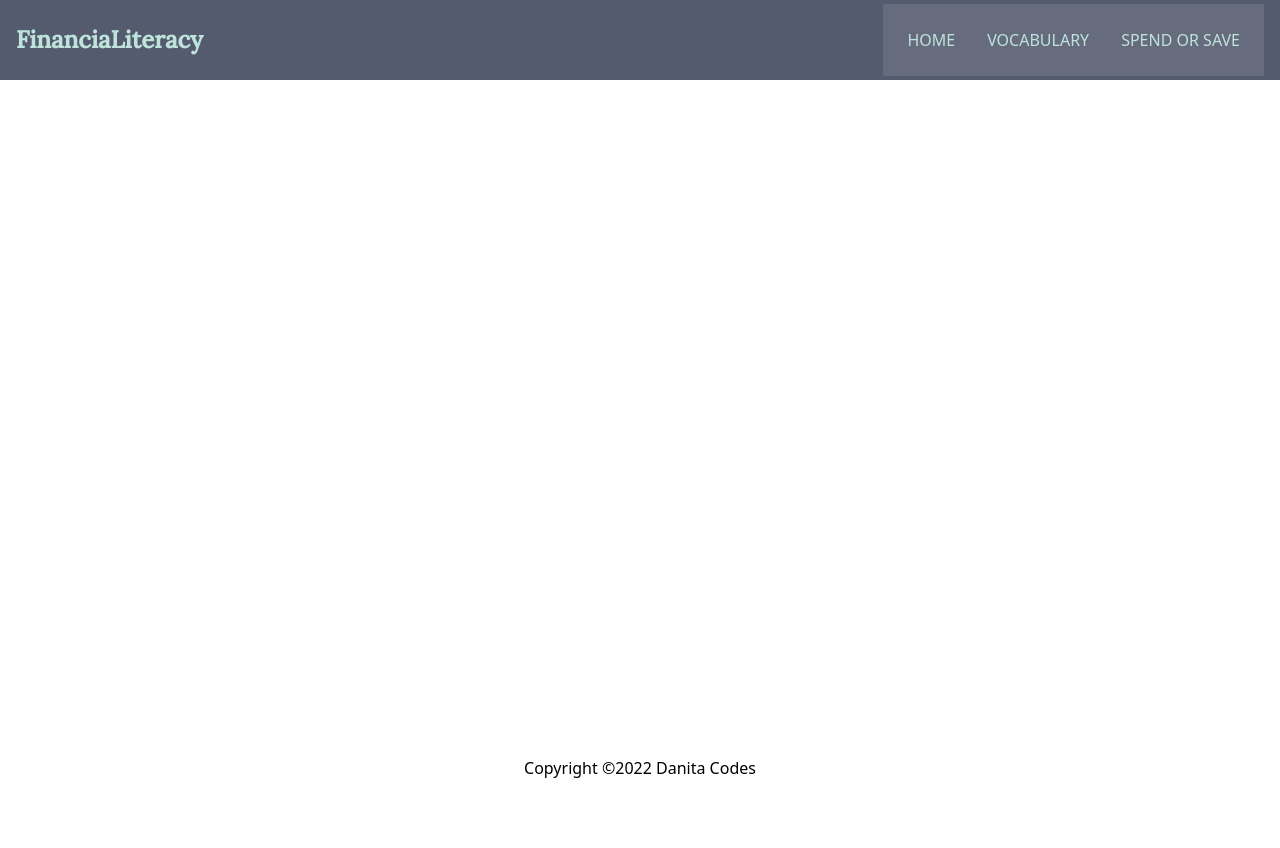
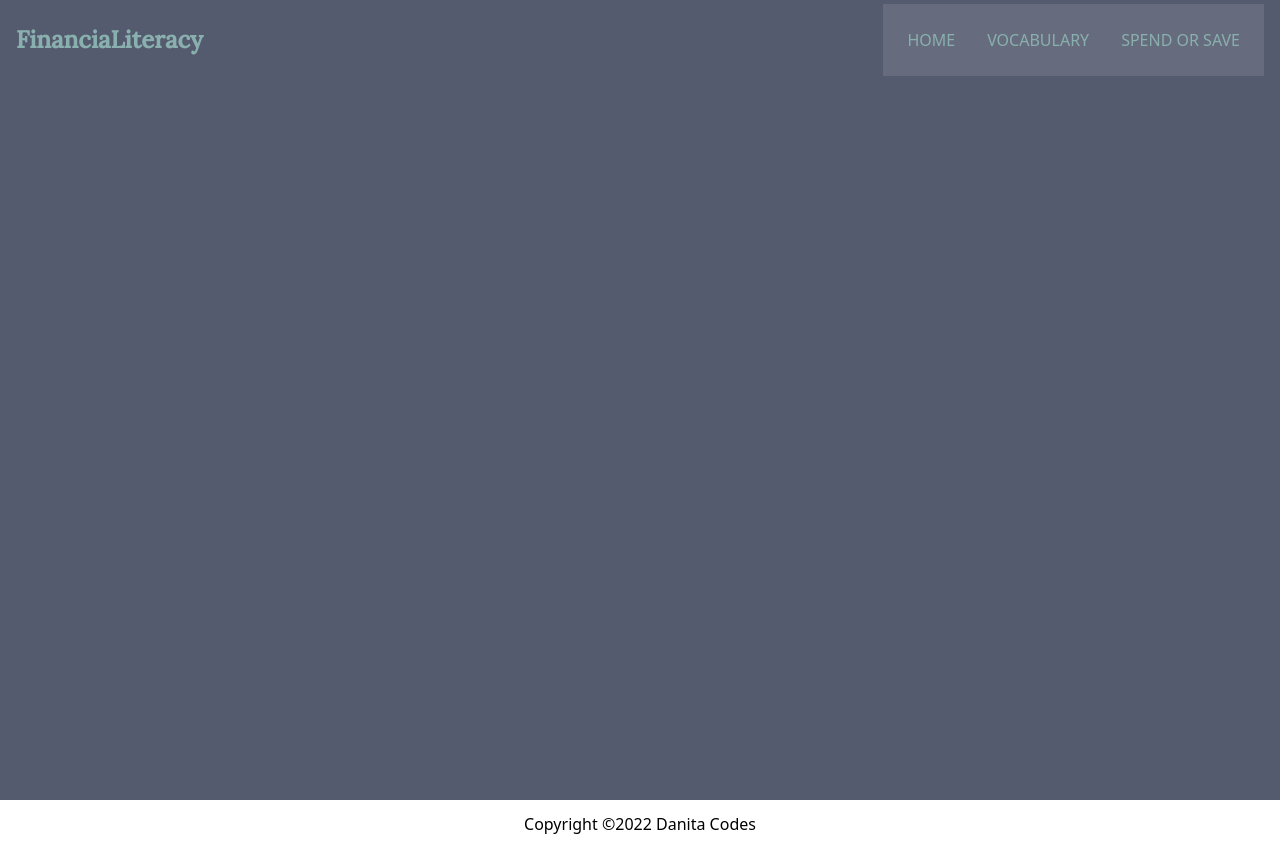
Before and after one commit to danitacodes/financial-literacy, a React (Create React App) app: page /vocab in a window 1280 px wide. Before the commit the page ends 800 px from the top, so only its background shows below. Built offline with nearby package versions, Linux system fonts and the light colour scheme.

Commit message:
created links

```diff
--- a/src/App.js
+++ b/src/App.js
@@ -1,15 +1,21 @@
+import { Routes, Route } from "react-router-dom";
 import Navbar from "./components/Navbar";
 import Footer from "./components/Footer";
+import Home from "./components/Home";
+import Vocabulary from "./components/Vocabulary";
+import SpendSave from "./components/SpendSave";
 
 function App() {
   return (
-     <div>
+     <>
         <Navbar />
-        <main style={{minHeight: "93vh"}}>
-
-        </main>
+        <Routes>
+          <Route path='/' element={<Home/>} />
+          <Route path='/vocab' element={<Vocabulary/>} />
+          <Route path='/save' element={<SpendSave/>} />
+        </Routes>
         <Footer />
-     </div>
+     </>
   );
 }
 
--- /dev/null
+++ b/src/components/Home.js
@@ -0,0 +1,14 @@
+import React from 'react'
+
+const Home = () => {
+  return (
+    <div className='bg-hero-image w-full h-screen bg-cover bg-center flex items-center px-4'>
+        <div className='uppercase text-center text-white font-bold'>
+            <h3 className='text-3xl font-Lato'>It's never too early to</h3>
+            <h1 className='text-7xl font-Lato'>learn</h1>
+        </div>
+    </div>
+  )
+}
+
+export default Home
--- a/src/components/Navbar.js
+++ b/src/components/Navbar.js
@@ -8,16 +8,22 @@ const Navbar = () => {
     const handleClick = () => setActive(!active)
 
   return (
-    <div className="fixed w-full h-[80px] text-primary bg-[#555B6E] flex justify-between px-4 items-center">
+    <div className="fixed w-full h-[80px] text-seagreen bg-[#555B6E] flex justify-between px-4 items-center">
         <div className="text-2xl font-bold text-center">
-            <h1 className="font-Lora">FinanciaLiteracy</h1>
+            <h1 className="font-Lora"><a href='/'>FinanciaLiteracy</a></h1>
         </div>
 
             {/* Nav Links */}
             <ul className="hidden md:flex gap-8 p-6 uppercase bg-white/10">
-               <li>Home</li>
-               <li>Vocabulary</li>
-               <li>Spend or Save</li>
+               <li>
+                    <a href='/'>Home</a>
+                </li>
+               <li>
+                    <a href='/vocab'>Vocabulary</a>
+                </li>
+               <li>
+                    <a href='/spend'>Spend or Save</a>
+                </li>
             </ul>
 
 
@@ -29,9 +35,15 @@ const Navbar = () => {
         {/* Small Screen Menu */}
         <ul className={!active ? 'hidden': "flex-col flex items-center fixed inset-0 left-1/4 uppercase gap-8 p-8 bg-black/40 backdrop-blur-lg justify-center"}>
         {!active ? <MenuOutlined  className='scale-150 cursor-pointer'/>  : <Close onClick={handleClick} className='cursor-pointer'/>}
-            <li>Home</li>
-            <li>Vocabulary</li>
-            <li>Spend or Save</li>
+            <li>
+                <a href='/'>Home</a>
+            </li>
+            <li>
+                <a href='/vocab'>Vocabulary</a>
+            </li>
+            <li>
+                <a href='/spend'>Spend or Save</a>
+            </li>
         </ul>
 
        </div>
--- a/src/components/Vocabulary.js
+++ b/src/components/Vocabulary.js
@@ -1,10 +1,12 @@
 import React from 'react'
-
-
 
 const Vocabulary = () => {
   return (
-    <div></div>
+    <div className='w-full h-screen bg-[#555B6E]'>
+      <div className='flex flex-col justify-center items-center w-full h-full'>
+
+      </div>
+    </div>
   )
 }
 
--- a/src/index.js
+++ b/src/index.js
@@ -1,5 +1,6 @@
 import React from 'react';
 import ReactDOM from 'react-dom';
+import {BrowserRouter} from 'react-router-dom'
 import {createRoot} from 'react-dom/client'
 import './index.css';
 import App from './App';
@@ -9,5 +10,7 @@ const rootElement = document.getElementById('root');
 const root = createRoot(rootElement);
 
 root.render(
-    <App />,
+    <BrowserRouter>
+    <App />
+    </BrowserRouter>,
 );
--- a/tailwind.config.js
+++ b/tailwind.config.js
@@ -21,14 +21,13 @@ module.exports = {
       Lora: ["Lora", "serif"],
       Lato: ["Lato", "sans-serif"]
     },
-    textColor: theme => theme('colors'),
-    textColor: {
-      'primary': '#BEE3DB',
-      'secondary': '#89B0AE'
-    },
     extend: {
       backgroundImage: {
         'hero-image': 'url("./assets/girlwithmoney.png")'
+      },
+      colors: {
+        seagreen: '#89B0AE',
+        lightgreen: '#BEE3DB'
       }
     },
   },
```
